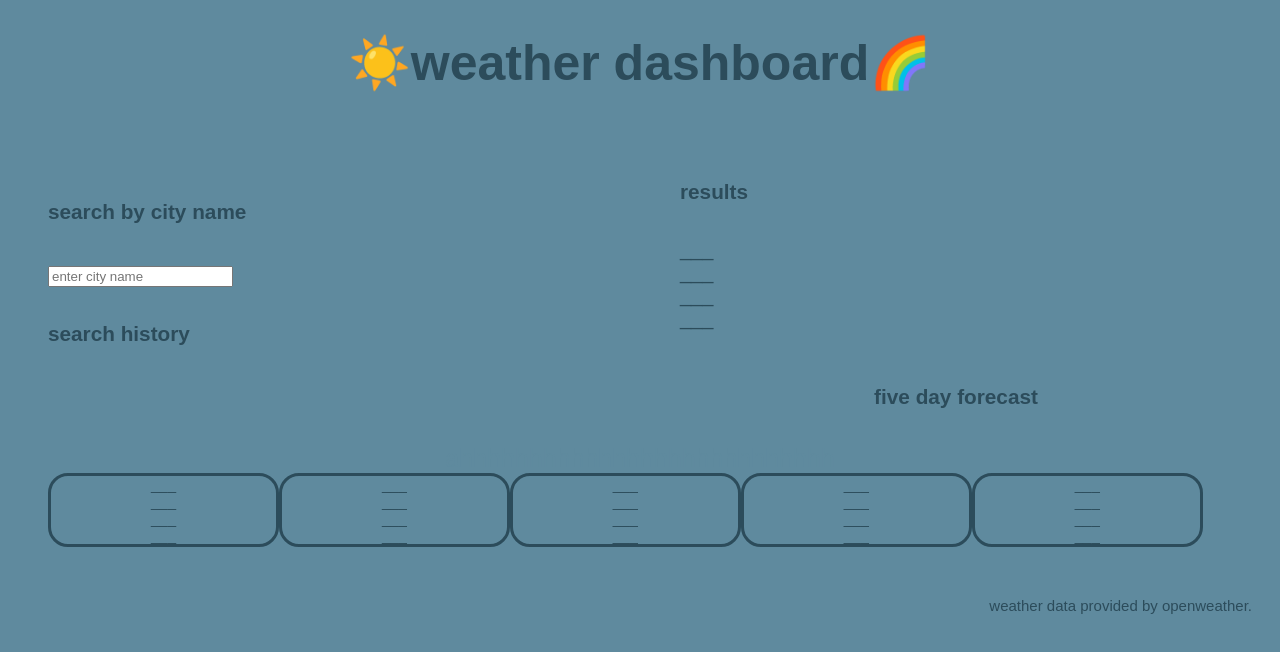
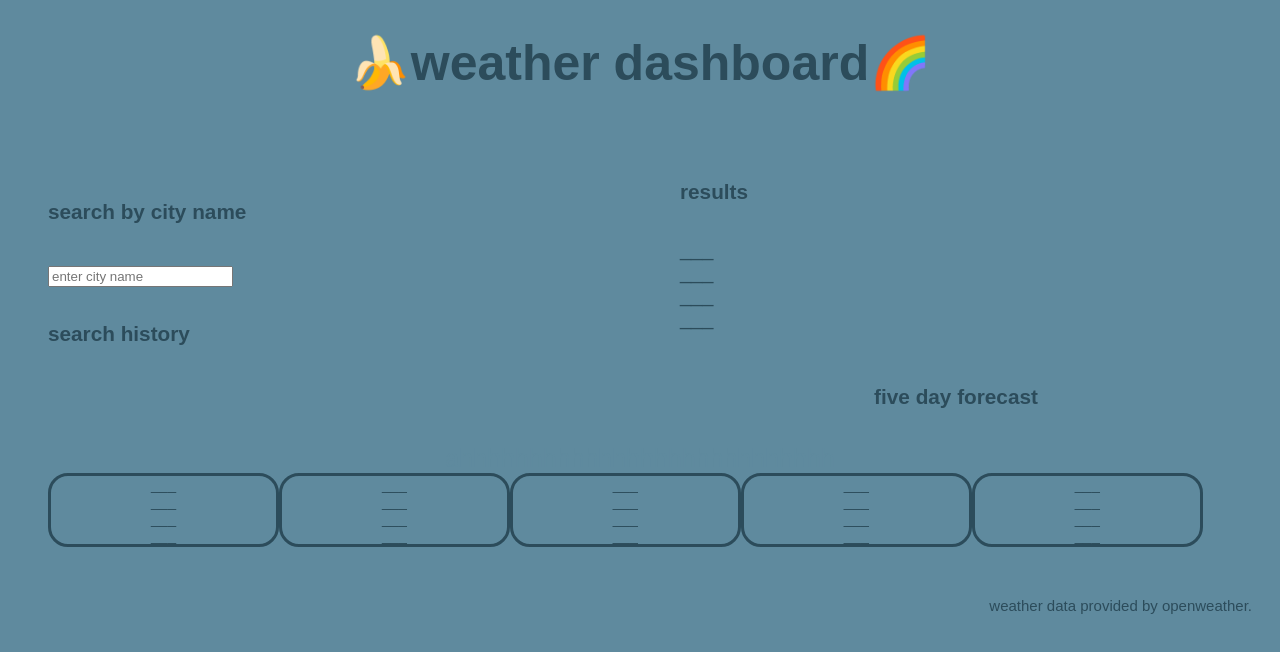
Before and after one commit to fairiberry/weather-dashboard, a website: page index.html in a window 1280 px wide. Drawn offline with Linux system fonts and the light colour scheme; a web font is replaced by a local one.

Commit message:
Update index.html

```diff
--- a/index.html
+++ b/index.html
@@ -9,7 +9,7 @@
     <title>weather dashboard</title>
 </head>
 <body>
-    <h1>☀️weather dashboard🌈</h1>
+    <h1>🍌weather dashboard🌈</h1>
     <div class="everythingBelowTheHeaderLol">
         <div class="containerLeft">
             <h5>search by city name</h5>
```
